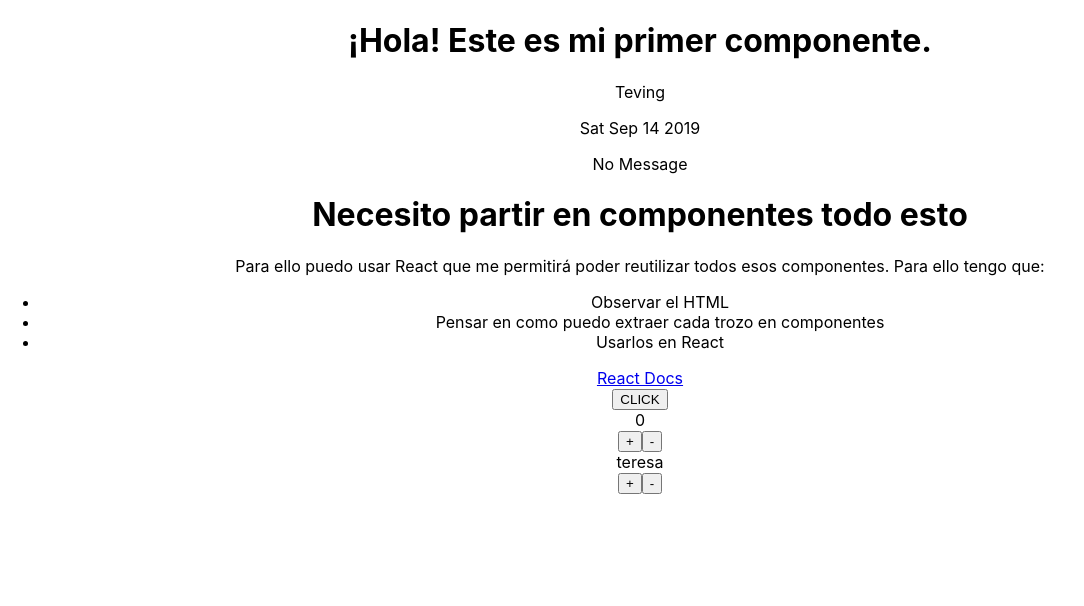
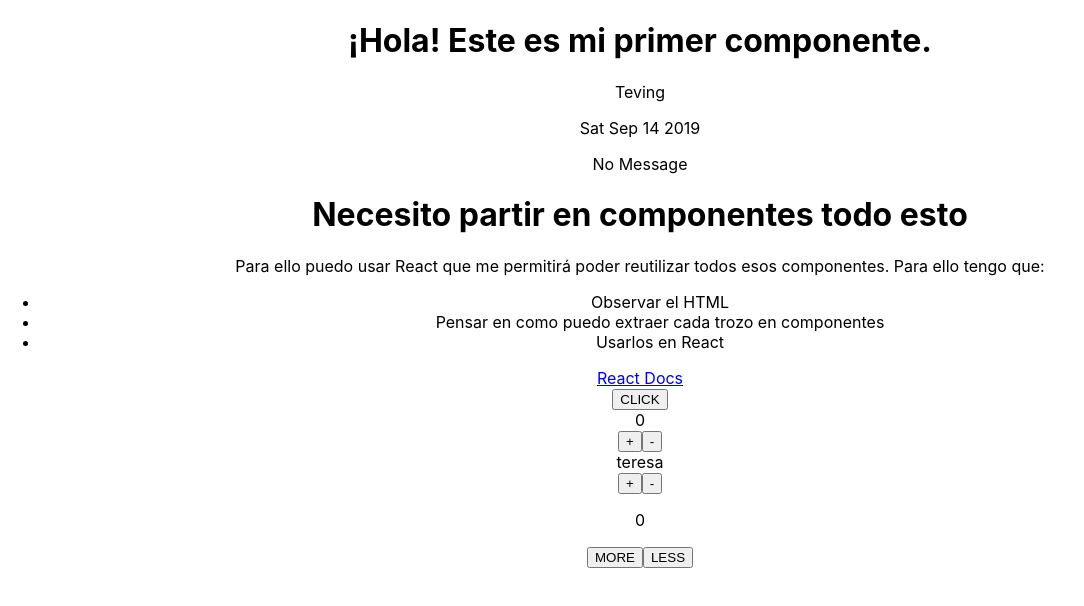
Before and after one commit to TeresaMarbanCastro/React-Redux-Fictizia, a React (Create React App) app in the folder render-components/: page / in a window 1280 px wide. Shown: the top 606 px of the page, without its empty margins (0-1084 px from the left). Built offline with nearby package versions, Linux system fonts and the light colour scheme.

Commit message:
State refactor counter exercise

```diff
--- a/render-components/src/App.js
+++ b/render-components/src/App.js
@@ -13,6 +13,7 @@ import Loading from './Loading';
 import Parent from './Parent';
 import Counter from './Counter';
 import String from './String';
+import CounterTwo from './CounterTwo';
 
 function App() {
   return (
@@ -37,6 +38,7 @@ function App() {
       <Parent />
       <Counter />
       <String />
+      <CounterTwo />
     </div>
   );
 }
--- /dev/null
+++ b/render-components/src/CounterButton.js
@@ -0,0 +1,3 @@
+import React from 'react';
+
+export default (props) => <button onClick={props.onPress}>{props.children}</button>
--- /dev/null
+++ b/render-components/src/CounterText.js
@@ -0,0 +1,3 @@
+import React from 'react';
+
+export default (props) => <p>{props.children}</p>
--- /dev/null
+++ b/render-components/src/CounterTwo.js
@@ -0,0 +1,28 @@
+import React from 'react';
+import CounterText from './CounterText';
+import CounterButton from './CounterButton';
+
+class CounterTwo extends React.Component {
+    state = {
+        count: 0
+    }
+
+    increase = ()  => {
+        this.setState({ count: this.state.count + 1})
+    }
+
+    decrease = () => {
+        this.setState({ count: this.state.count - 1})
+    }
+    render() {
+        return (
+            <>
+            <CounterText>{this.state.count}</CounterText>
+            <CounterButton onPress={this.increase}>MORE</CounterButton>
+            <CounterButton onPress={this.decrease}>LESS</CounterButton>
+            </>
+        )
+    }
+}
+
+export default CounterTwo;
```
